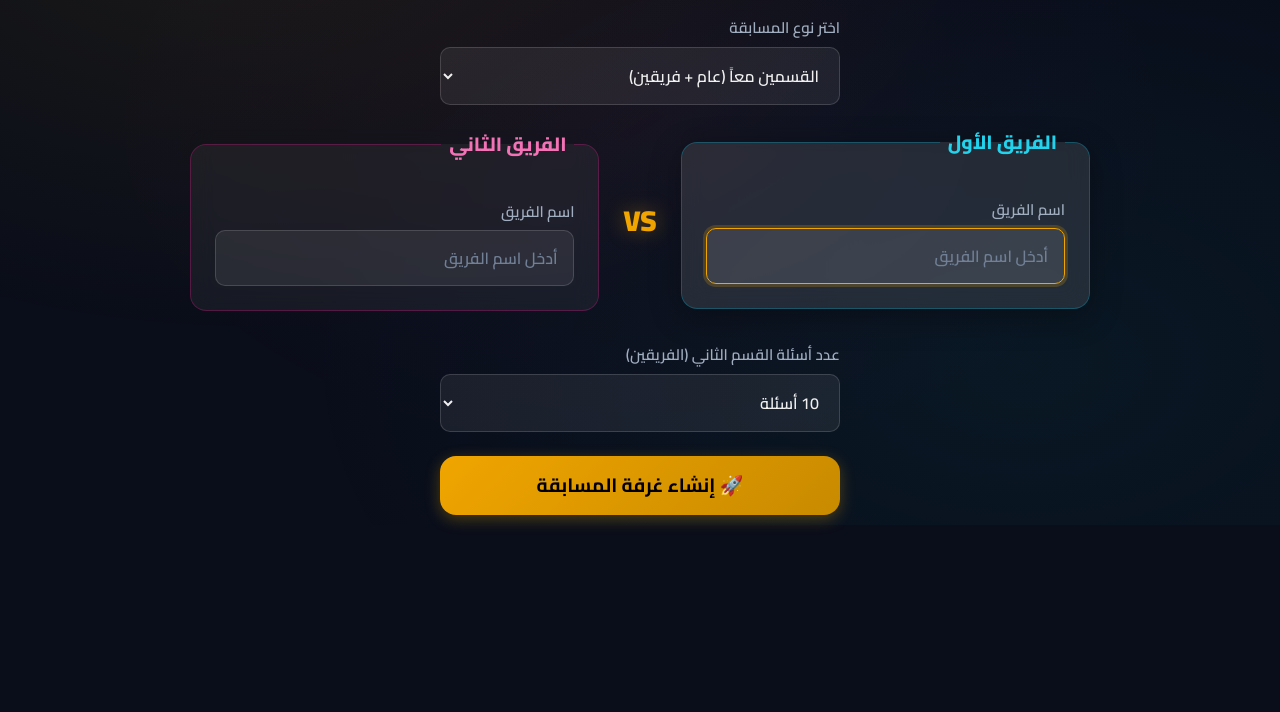
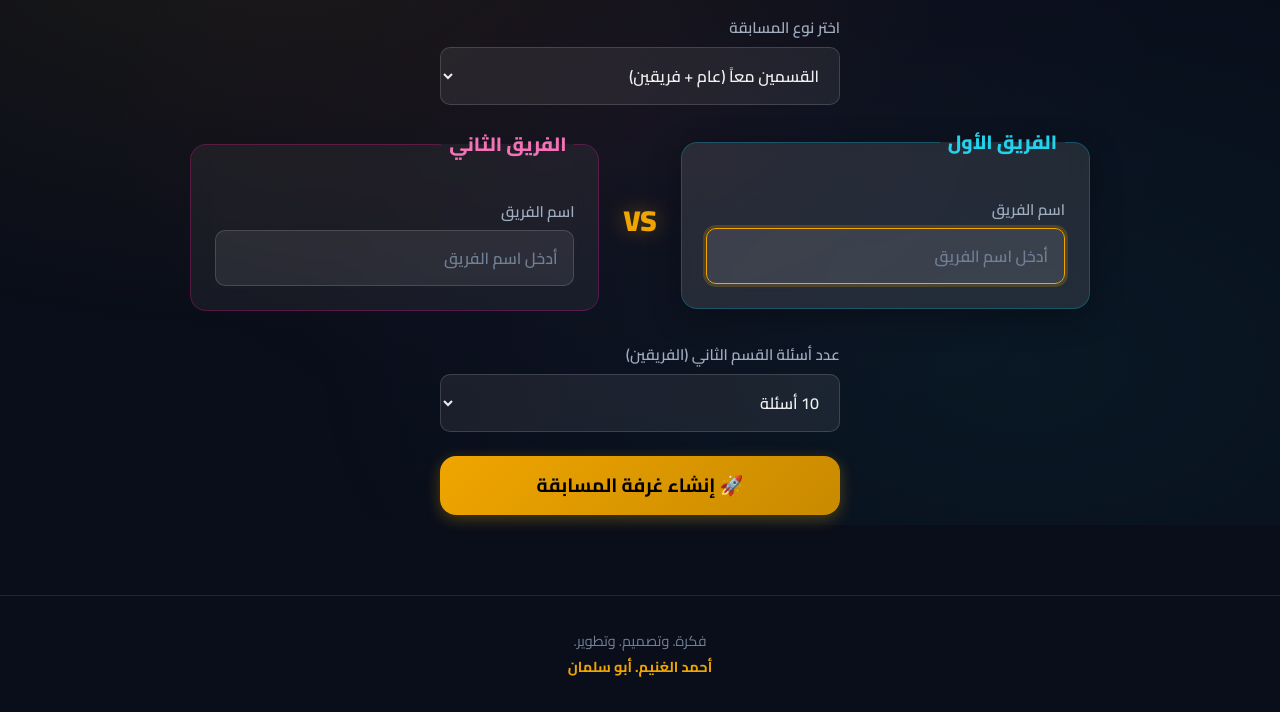
Before and after one commit to ahmad74444/huroof-quiz, a website: page index.html in a window 1280 px wide. Shown: the part 275-987 px from the top of the page. Before the commit the page ends 822 px from the top, so only its background shows below. Drawn offline with nearby package versions, Linux system fonts and the light colour scheme; no server answers.

Commit message:
إضافة توقيع المطور في أسفل جميع الصفحات

```diff
--- a/index.html
+++ b/index.html
@@ -276,6 +276,11 @@
         </div>
     </section>
 
+    <footer class="site-footer" aria-label="حقوق">
+        <p>فكرة. وتصميم. وتطوير.</p>
+        <p>أحمد الغنيم. أبو سلمان</p>
+    </footer>
+
     <script src="/socket.io/socket.io.js"></script>
     <script src="script.js"></script>
 </body>
--- a/style.css
+++ b/style.css
@@ -1730,3 +1730,19 @@ h1 {
     font-size: 1rem;
     animation: micGlow 1.5s ease-in-out infinite;
 }
+
+/* ===== Site Footer ===== */
+.site-footer {
+    text-align: center;
+    padding: 2rem 1rem;
+    margin-top: 3rem;
+    border-top: 1px solid var(--border-card);
+    color: var(--text-muted);
+    font-size: 0.9rem;
+    line-height: 1.8;
+}
+
+.site-footer p:last-child {
+    color: var(--gold);
+    font-weight: 700;
+}
```
Also changed, not shown: player.html (+5 -0 lines).
